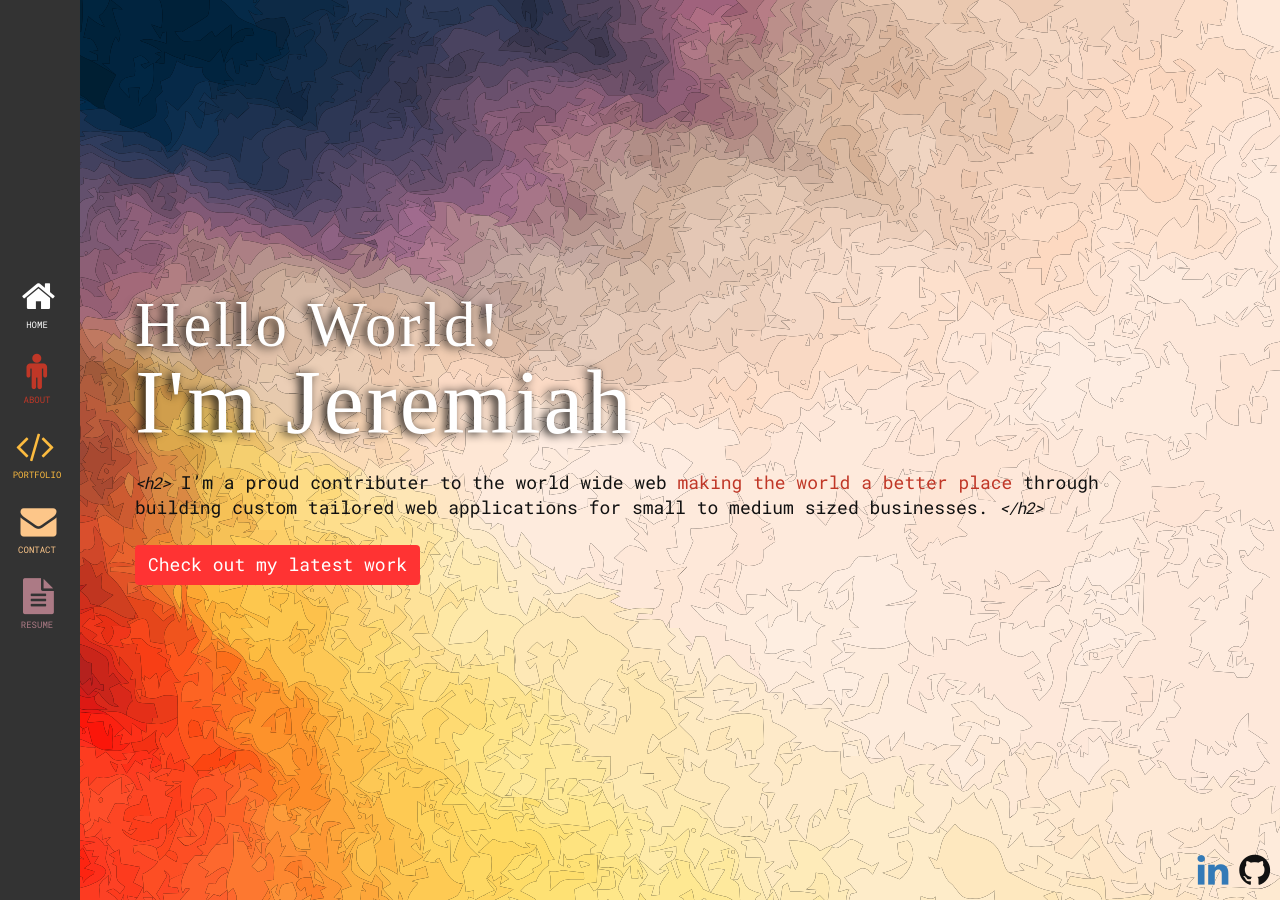
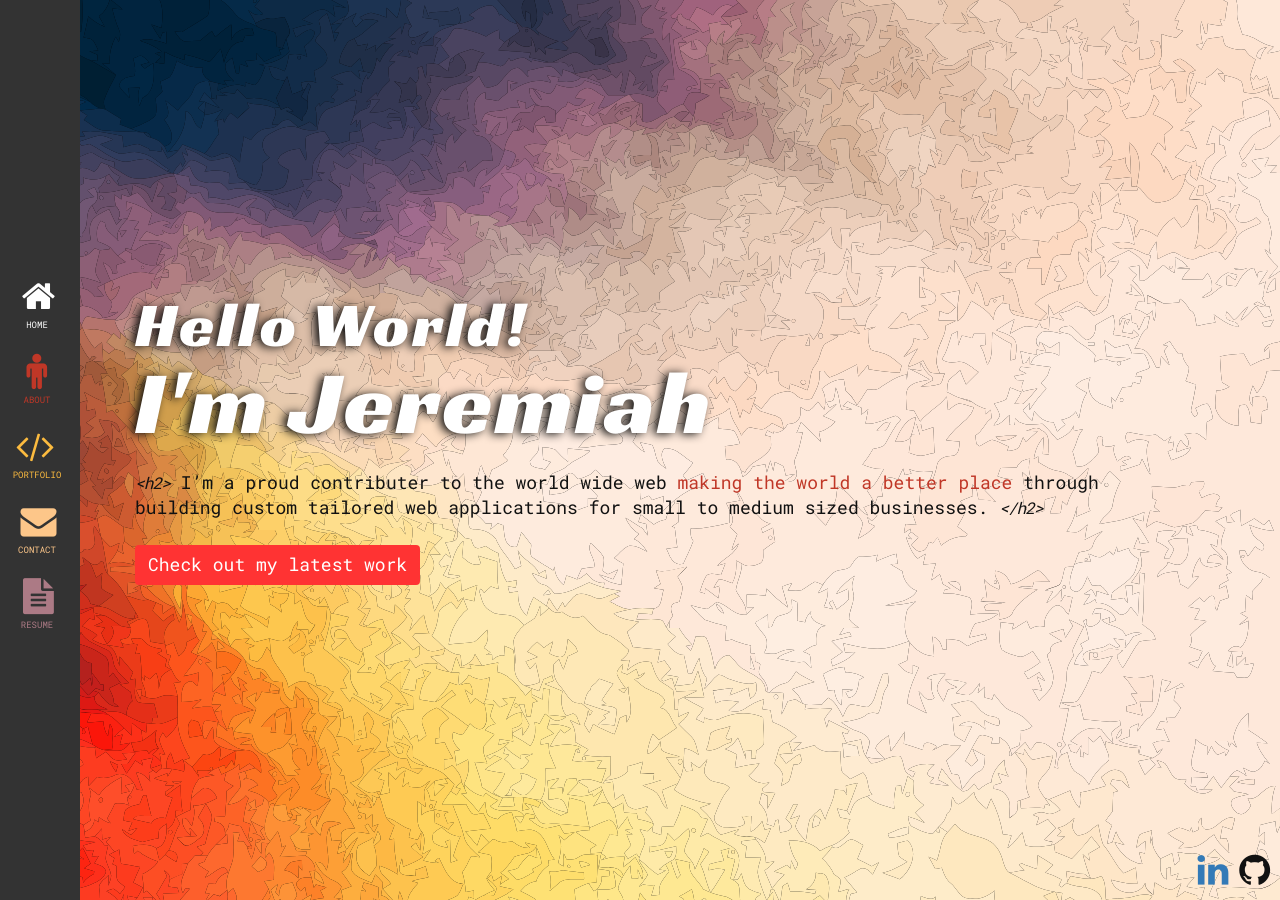
Before and after one commit to JWizerd/2017_personal_portfolio, a Jekyll site: the page built from index.html, in a window 1280 px wide. Built offline with Jekyll 4.4.1, drawn with Linux system fonts in a browser that asks for light colours.

Commit message:
changed fonts gain

```diff
--- a/assets/css/main.scss
+++ b/assets/css/main.scss
@@ -25,7 +25,7 @@ $mango: #ff6633;
 $sun: #fcbb3f;
 $prune: #ac7a85;
 $skin: #fdc689;
-$fred: 'Fredoka One', cursive;
+$fred: 'Racing Sans One', cursive;
 $robot: 'Roboto Mono', monospace;
 
 .flex-center { /* for @extend .table-cell */
```
